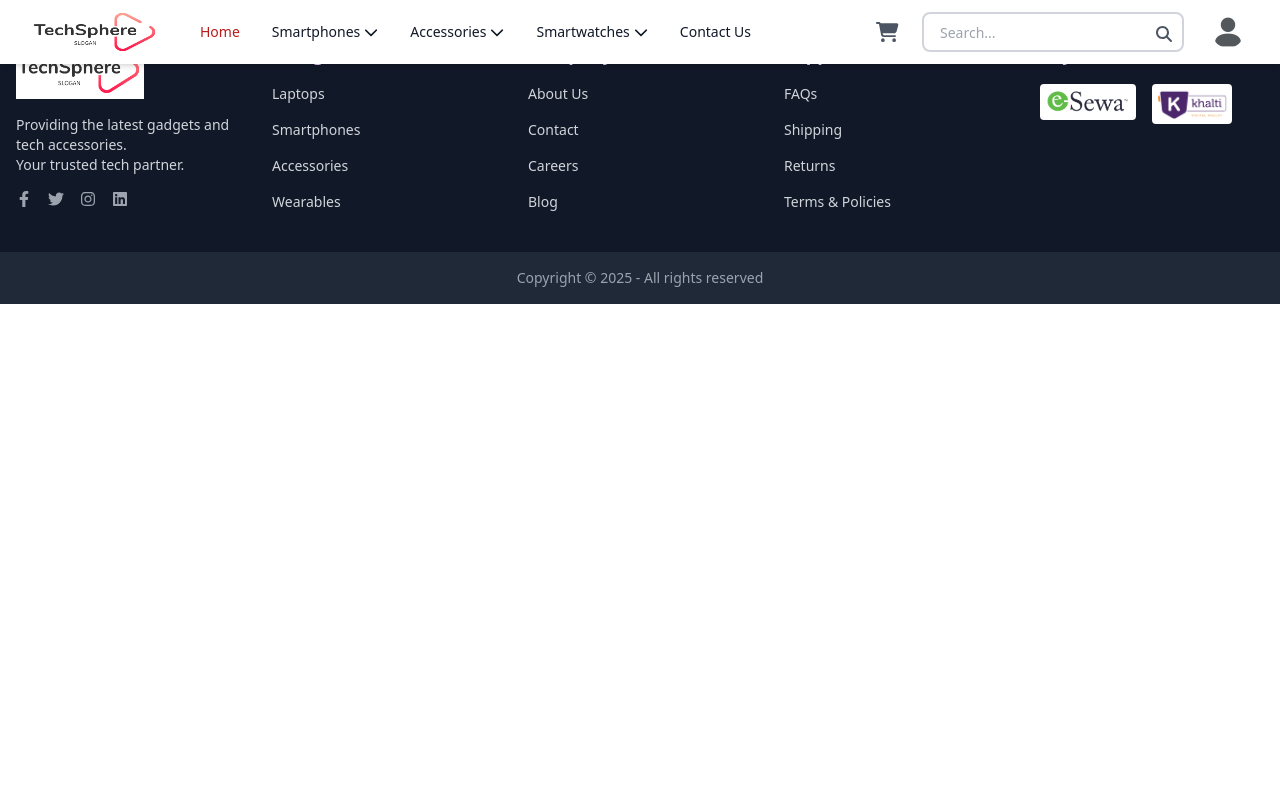
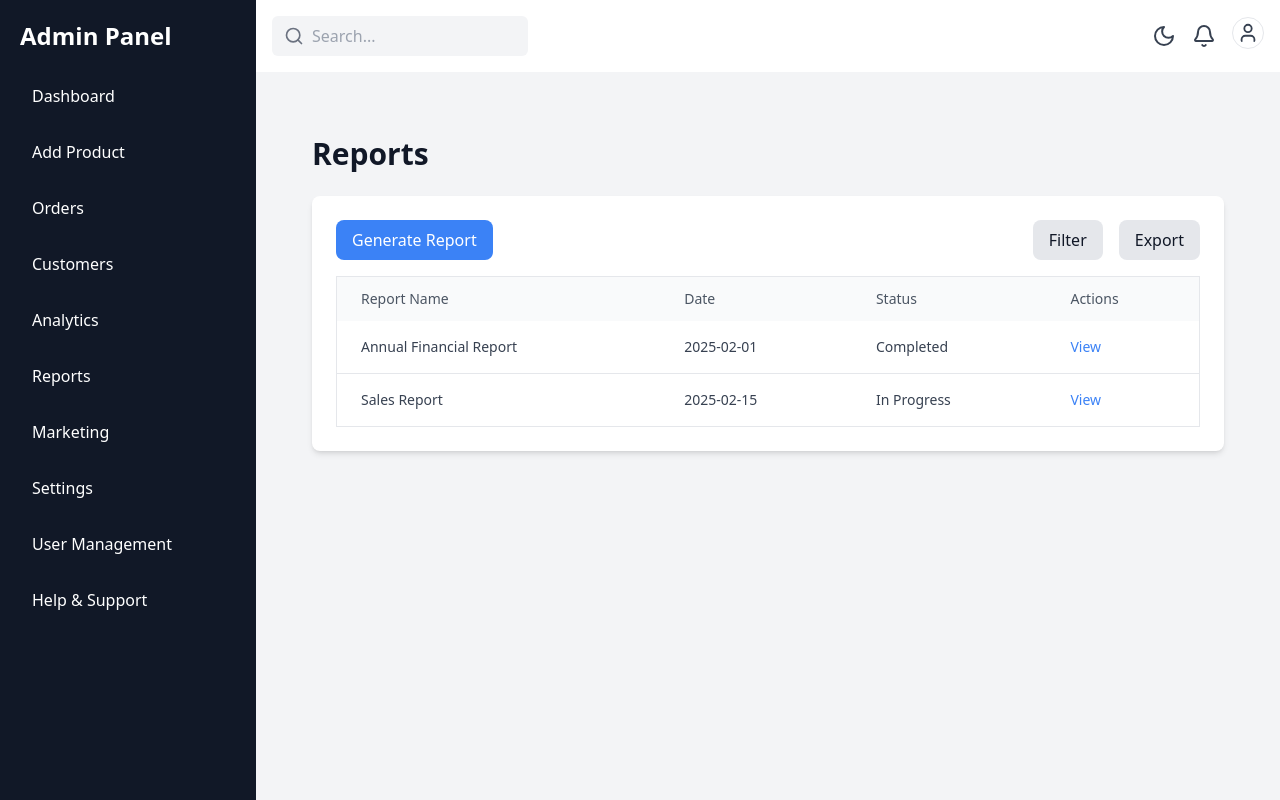
Before and after one commit to manojneupaneweb/TechSphere, a React (Vite) app in the folder Frontend/: page /admin/reports in a window 1280 px wide. Built offline with nearby package versions, Linux system fonts and the light colour scheme.

Commit message:
add report pahe in admin panel

```diff
--- a/Frontend/src/App.jsx
+++ b/Frontend/src/App.jsx
@@ -32,6 +32,7 @@ import UserManagement from './pages/Admin/User-management';
 import { Settings } from 'lucide-react';
 import Analytics from './pages/Admin/Analytics';
 import Marketing from './pages/Admin/Marketing';
+import Reports from './pages/Admin/Reports';
 
 axios.defaults.baseURL = 'http://localhost:3000';
 
@@ -64,6 +65,7 @@ const App = () => {
           <Route path="orders" element={<Orders />} />
           <Route path="customers" element={<Customers />} />
           <Route path="analytics" element={<Analytics />} />
+          <Route path="reports" element={<Reports />} />
           <Route path="marketing" element={<Marketing />} />
           <Route path="settings" element={<Settings />} />
           <Route path="user-management" element={<UserManagement />} />
--- /dev/null
+++ b/Frontend/src/pages/Admin/Reports.jsx
@@ -0,0 +1,63 @@
+import React from 'react';
+
+const Reports = () => {
+  return (
+    <div className="min-h-screen bg-gray-100 py-10">
+      <div className="max-w-7xl mx-auto px-4 sm:px-6 lg:px-8">
+        <h1 className="text-3xl font-semibold text-gray-900 mb-6">Reports</h1>
+
+        <div className="bg-white shadow-md rounded-lg p-6">
+          <div className="flex justify-between items-center mb-4">
+            <div>
+              <button className="bg-blue-500 text-white px-4 py-2 rounded-lg">
+                Generate Report
+              </button>
+            </div>
+            <div className="flex space-x-4">
+              <button className="bg-gray-200 text-gray-900 px-4 py-2 rounded-lg">
+                Filter
+              </button>
+              <button className="bg-gray-200 text-gray-900 px-4 py-2 rounded-lg">
+                Export
+              </button>
+            </div>
+          </div>
+
+          <div className="overflow-x-auto">
+            <table className="min-w-full bg-white border border-gray-200 rounded-lg">
+              <thead>
+                <tr className="bg-gray-50">
+                  <th className="py-3 px-6 text-left text-sm font-medium text-gray-600">Report Name</th>
+                  <th className="py-3 px-6 text-left text-sm font-medium text-gray-600">Date</th>
+                  <th className="py-3 px-6 text-left text-sm font-medium text-gray-600">Status</th>
+                  <th className="py-3 px-6 text-left text-sm font-medium text-gray-600">Actions</th>
+                </tr>
+              </thead>
+              <tbody>
+                <tr className="border-b">
+                  <td className="py-4 px-6 text-sm text-gray-700">Annual Financial Report</td>
+                  <td className="py-4 px-6 text-sm text-gray-700">2025-02-01</td>
+                  <td className="py-4 px-6 text-sm text-gray-700">Completed</td>
+                  <td className="py-4 px-6 text-sm text-gray-700">
+                    <button className="text-blue-500">View</button>
+                  </td>
+                </tr>
+                <tr className="border-b">
+                  <td className="py-4 px-6 text-sm text-gray-700">Sales Report</td>
+                  <td className="py-4 px-6 text-sm text-gray-700">2025-02-15</td>
+                  <td className="py-4 px-6 text-sm text-gray-700">In Progress</td>
+                  <td className="py-4 px-6 text-sm text-gray-700">
+                    <button className="text-blue-500">View</button>
+                  </td>
+                </tr>
+                {/* Add more rows here */}
+              </tbody>
+            </table>
+          </div>
+        </div>
+      </div>
+    </div>
+  );
+};
+
+export default Reports;
```
